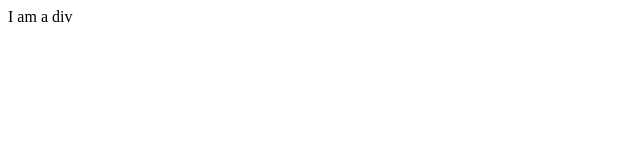
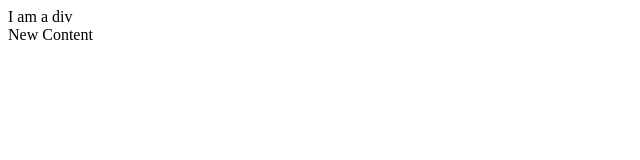
Before and after one commit to YudhaYuki/AJAX-jQuery, a plain HTML site: page templates/template.html in a window 1280 px wide. Shown: the full height of the page, 0-640 px from the left. Drawn offline with Linux system fonts and the light colour scheme.

```diff
--- a/templates/template.html
+++ b/templates/template.html
@@ -9,6 +9,9 @@
 <body>
     <div>
         I am a div
+        <div class="innerDiv">
+            New Content
+        </div>
     </div>
 </body>
 </html>
```
Also changed, not shown: js/main.js (+7 -0 lines).
